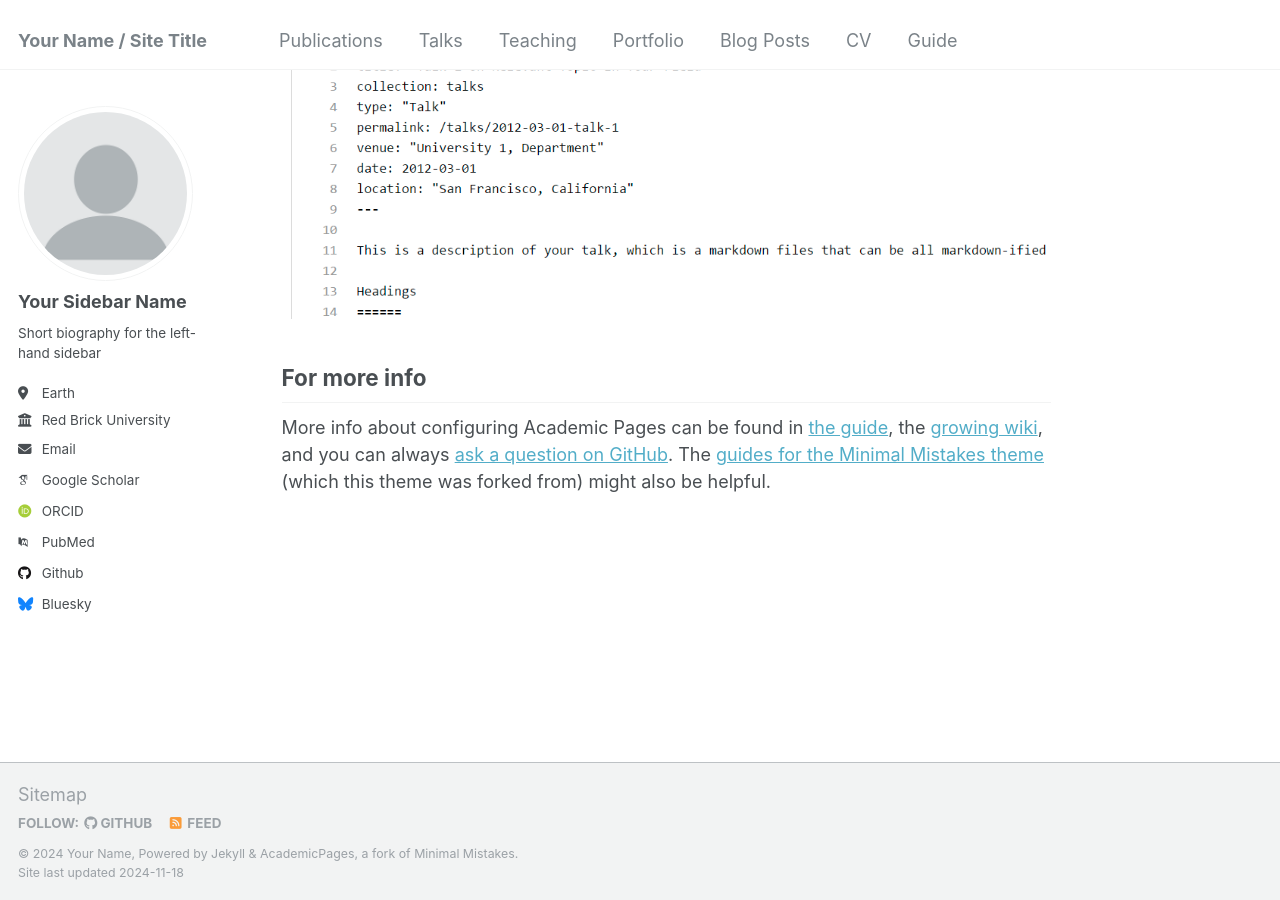
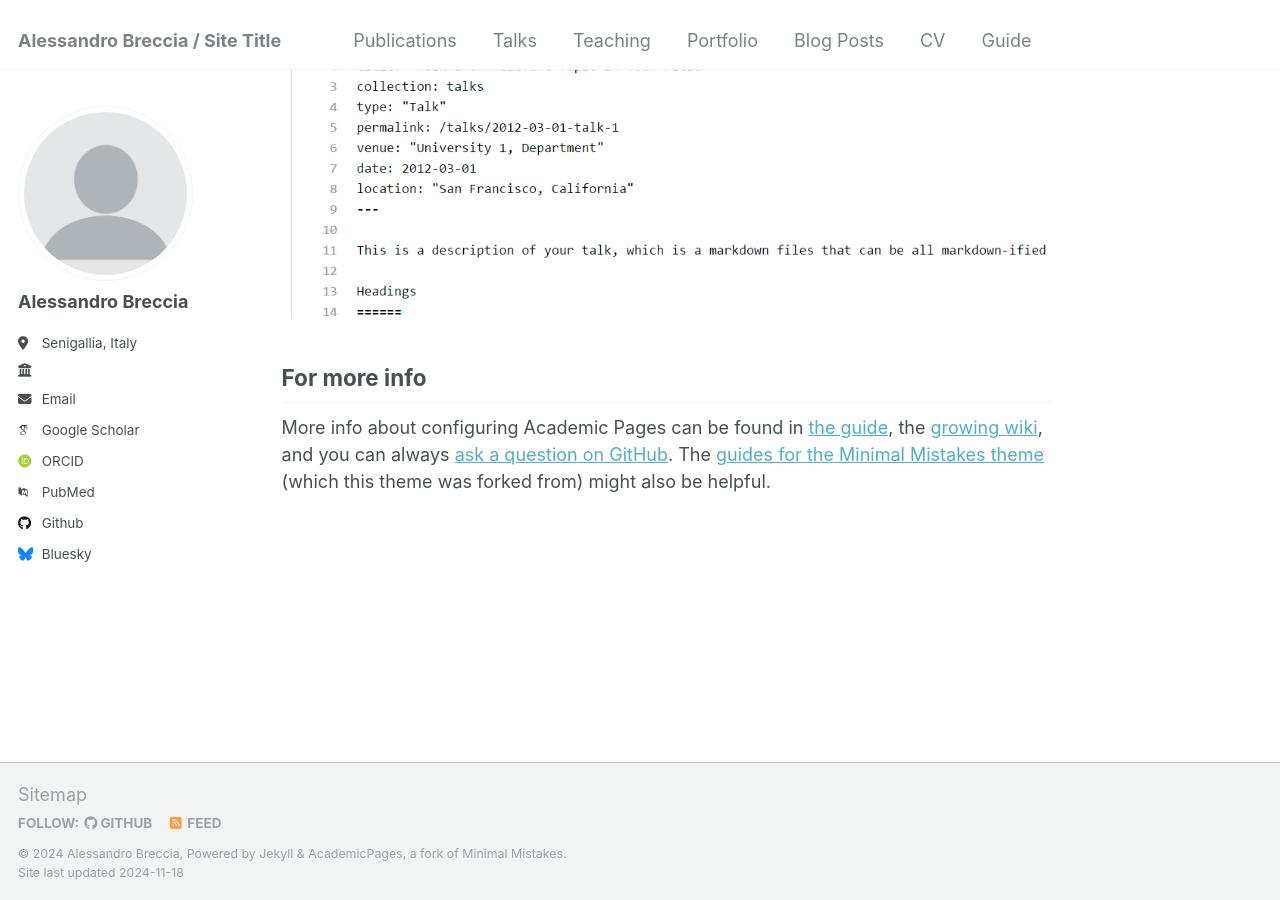
Before and after one commit to alessandrobreccia99/alessandrobreccia99.github.io, a Jekyll site: the page built from _pages/about.md, in a window 1280 px wide and 900 px high, scrolled down 2643 px. Built offline with Jekyll 4.4.1, drawn with Linux system fonts in a browser that asks for light colours; some web fonts are replaced.

Commit message:
first_changes

```diff
--- a/_config.yml
+++ b/_config.yml
@@ -8,9 +8,9 @@
 
 # Basic Site Settings
 locale                   : "en-US"
-title                    : "Your Name / Site Title"
+title                    : "Alessandro Breccia / Site Title"
 title_separator          : "-"
-name                     : &name "Your Name"
+name                     : &name "Alessandro Breccia"
 description              : &description "personal description"
 url                      : https://academicpages.github.io # the base hostname & protocol for your site e.g. "https://[your GitHub username].github.io"
 baseurl                  : "" # the subpath of your site, e.g. "/blog"
@@ -22,13 +22,14 @@ repository               : "academicpages/academicpages.github.io"
 author:
   # Biographic information
   avatar           : "profile.png"
-  name             : "Your Sidebar Name"
+  name             : "Alessandro Breccia"
   pronouns         : # example: "she/her"
-  bio              : "Short biography for the left-hand sidebar"
-  location         : "Earth"
-  employer         : "Red Brick University"
+  bio              : ""
+  location         : "Senigallia, Italy"
+  employer         : ""
   uri              : # URL
-  email            : "none@example.org"
+  email            : "alebreccia99@gmail.com"
+  academic email   : "alessandro.breccia@studenti.unipd.it"
 
   # Academic websites
   arxiv            : # URL - Update with the correct link to your profile
@@ -44,7 +45,7 @@ author:
   bitbucket        : # Username - Update with your username on the site
   codepen          : # Username
   dribbble         : # Username
-  github           : "academicpages"
+  github           : "alessandrobreccia99"
   kaggle           : # Username
   stackoverflow    : # User number or user number and name (i.e., use "1" or "1/jeff-atwood")
 
```
Also changed, not shown: 1 other file.
